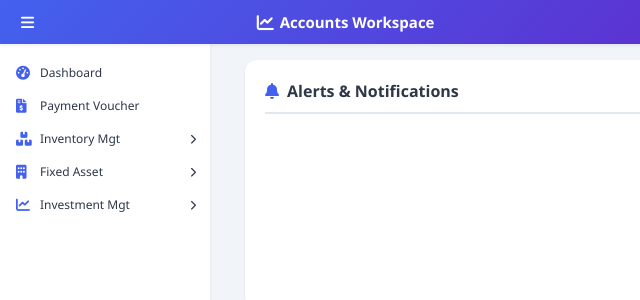
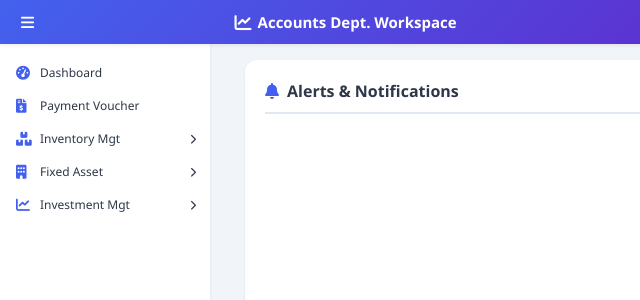
Before and after one commit to ankjon86/AWP, a plain HTML site: page index.html in a window 1280 px wide. Shown: the top 300 px of the page, 0-640 px from the left. Drawn offline with Linux system fonts and the light colour scheme.

Commit message:
Update index.html

```diff
--- a/index.html
+++ b/index.html
@@ -21,7 +21,7 @@
         </button>
         <div class="logo">
           <i class="fas fa-chart-line"></i>
-          <span>Accounts Workspace</span>
+          <span>Accounts Dept. Workspace</span>
         </div>
       </div>
 
```
